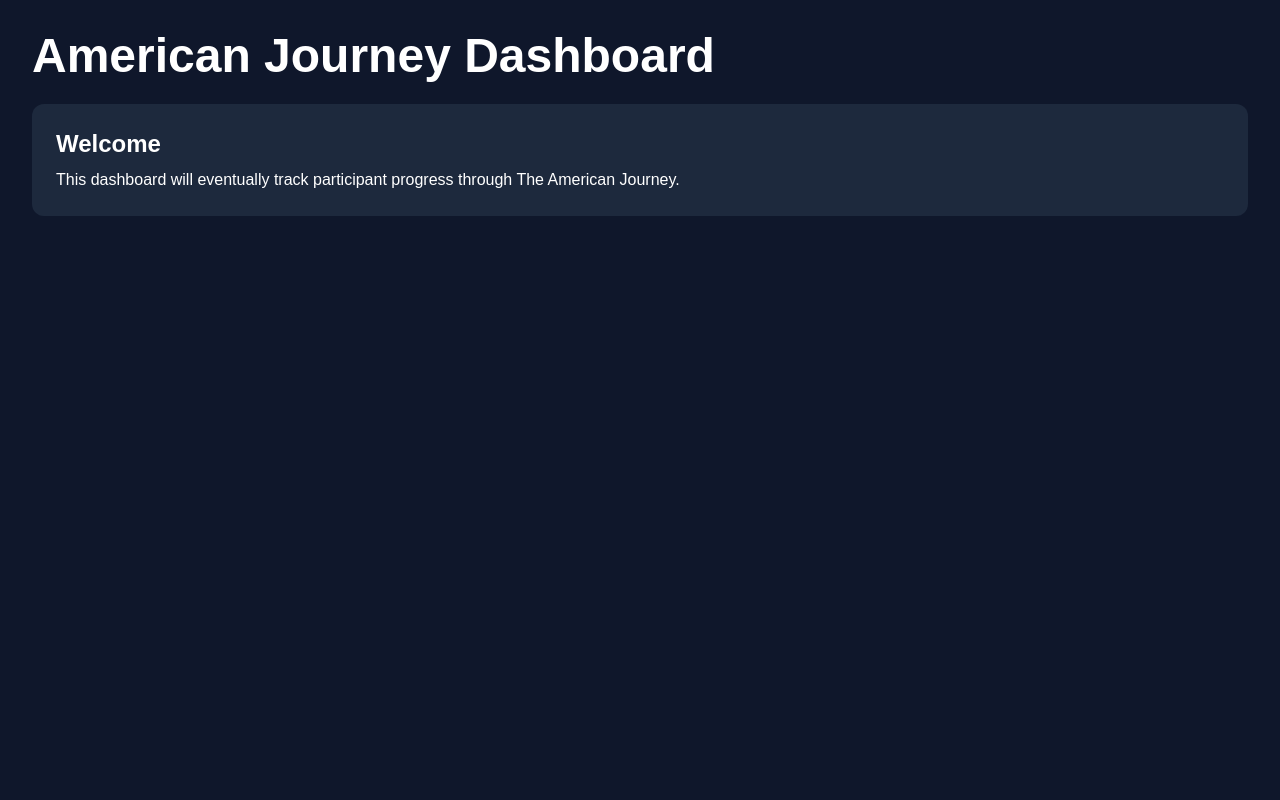
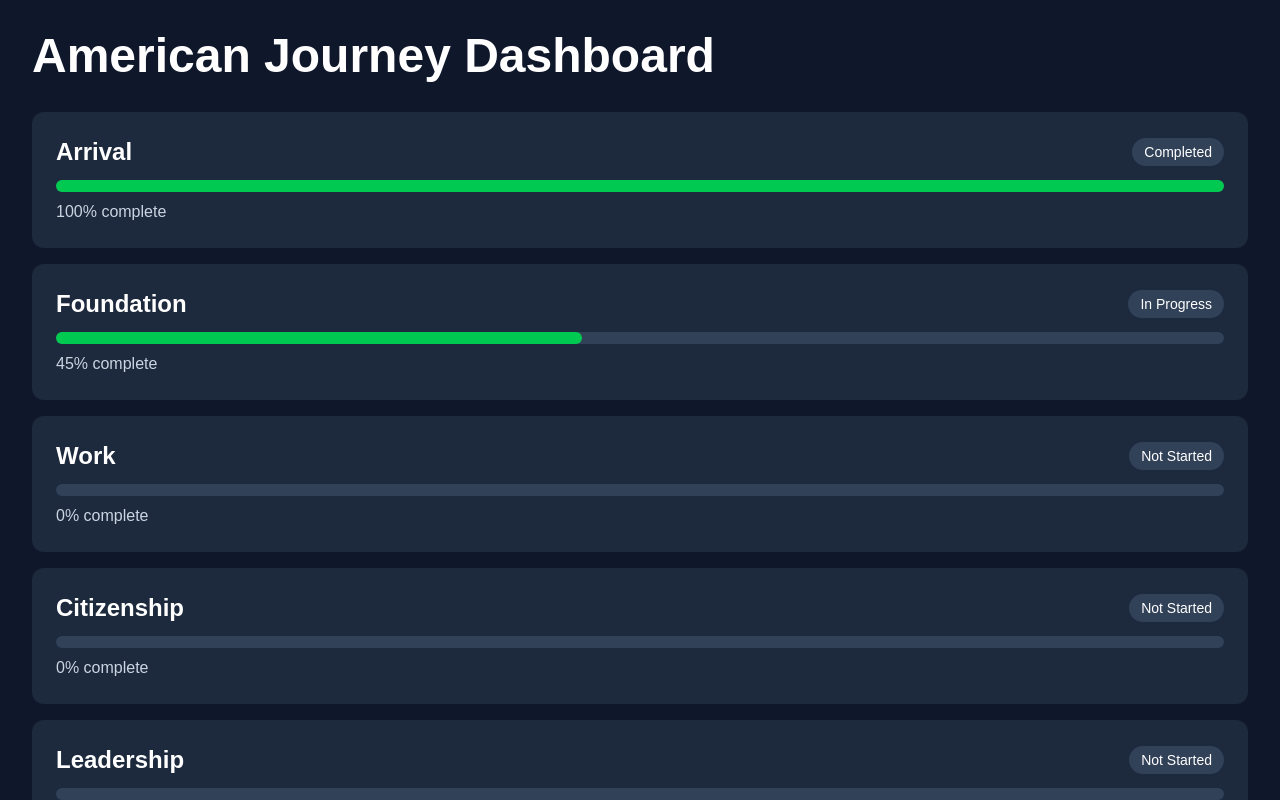
Before and after one commit to erikmcreason/american-journey, a Next.js app: page /dashboard in a window 1280 px wide. Shown: the top 800 px of the page. Built offline with nearby package versions, Linux system fonts and the light colour scheme.

Commit message:
Add dashboard progress tracker

```diff
--- a/app/dashboard/page.tsx
+++ b/app/dashboard/page.tsx
@@ -1,19 +1,47 @@
+const stages = [
+  { name: "Arrival", status: "Completed", progress: 100 },
+  { name: "Foundation", status: "In Progress", progress: 45 },
+  { name: "Work", status: "Not Started", progress: 0 },
+  { name: "Citizenship", status: "Not Started", progress: 0 },
+  { name: "Leadership", status: "Not Started", progress: 0 },
+  { name: "Legacy", status: "Not Started", progress: 0 },
+];
+
 export default function DashboardPage() {
   return (
     <main className="min-h-screen bg-slate-900 text-white p-8">
-      <h1 className="text-5xl font-bold mb-6">
+      <h1 className="text-5xl font-bold mb-8">
         American Journey Dashboard
       </h1>
 
-      <div className="bg-slate-800 rounded-xl p-6">
-        <h2 className="text-2xl font-semibold mb-2">
-          Welcome
-        </h2>
+      <div className="grid gap-4">
+        {stages.map((stage) => (
+          <div
+            key={stage.name}
+            className="bg-slate-800 rounded-xl p-6"
+          >
+            <div className="flex justify-between items-center mb-3">
+              <h2 className="text-2xl font-semibold">
+                {stage.name}
+              </h2>
 
-        <p>
-          This dashboard will eventually track participant
-          progress through The American Journey.
-        </p>
+              <span className="text-sm bg-slate-700 px-3 py-1 rounded-full">
+                {stage.status}
+              </span>
+            </div>
+
+            <div className="w-full bg-slate-700 rounded-full h-3">
+              <div
+                className="bg-green-500 h-3 rounded-full"
+                style={{ width: `${stage.progress}%` }}
+              />
+            </div>
+
+            <p className="text-slate-300 mt-2">
+              {stage.progress}% complete
+            </p>
+          </div>
+        ))}
       </div>
     </main>
   );
```
